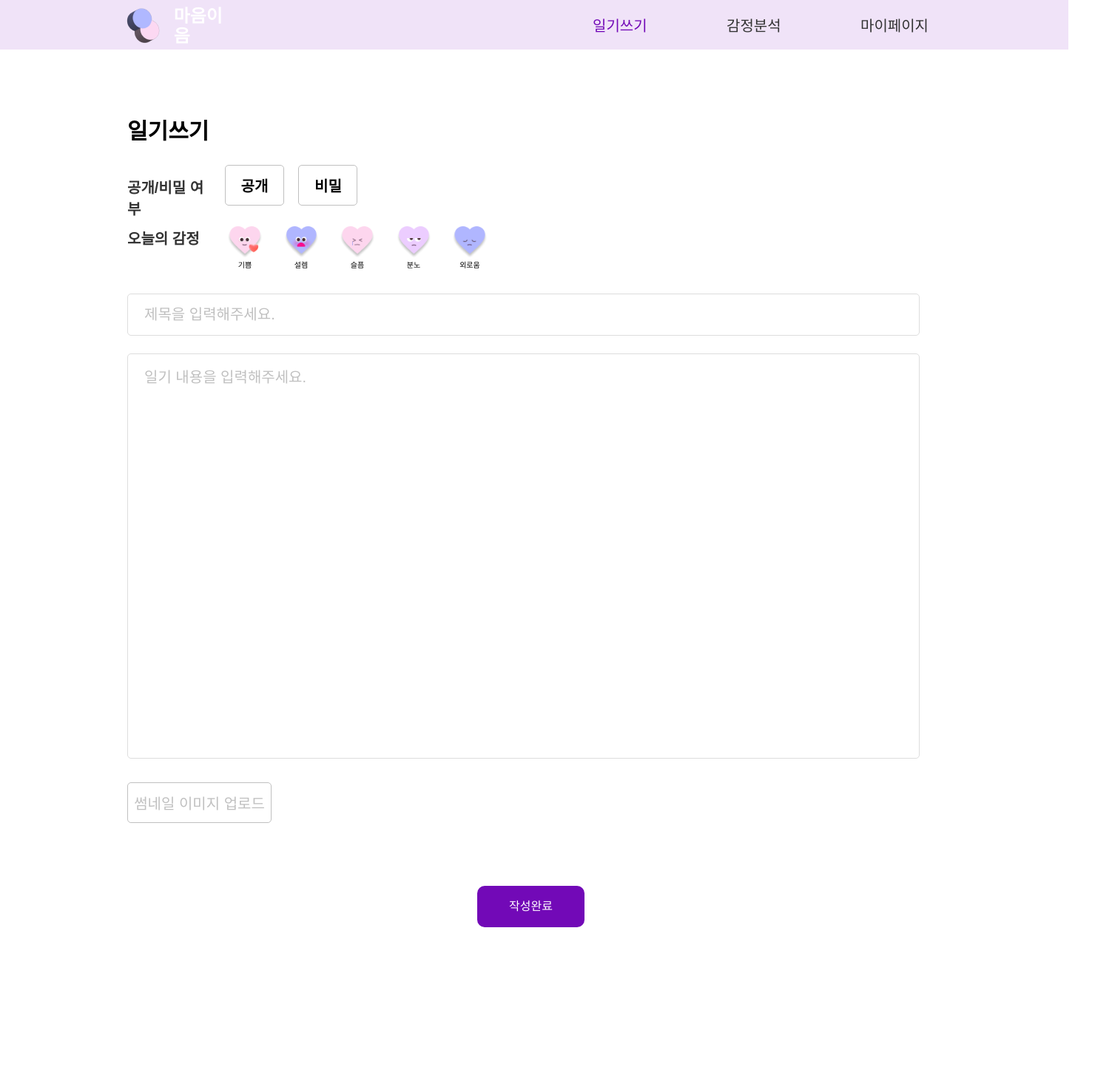
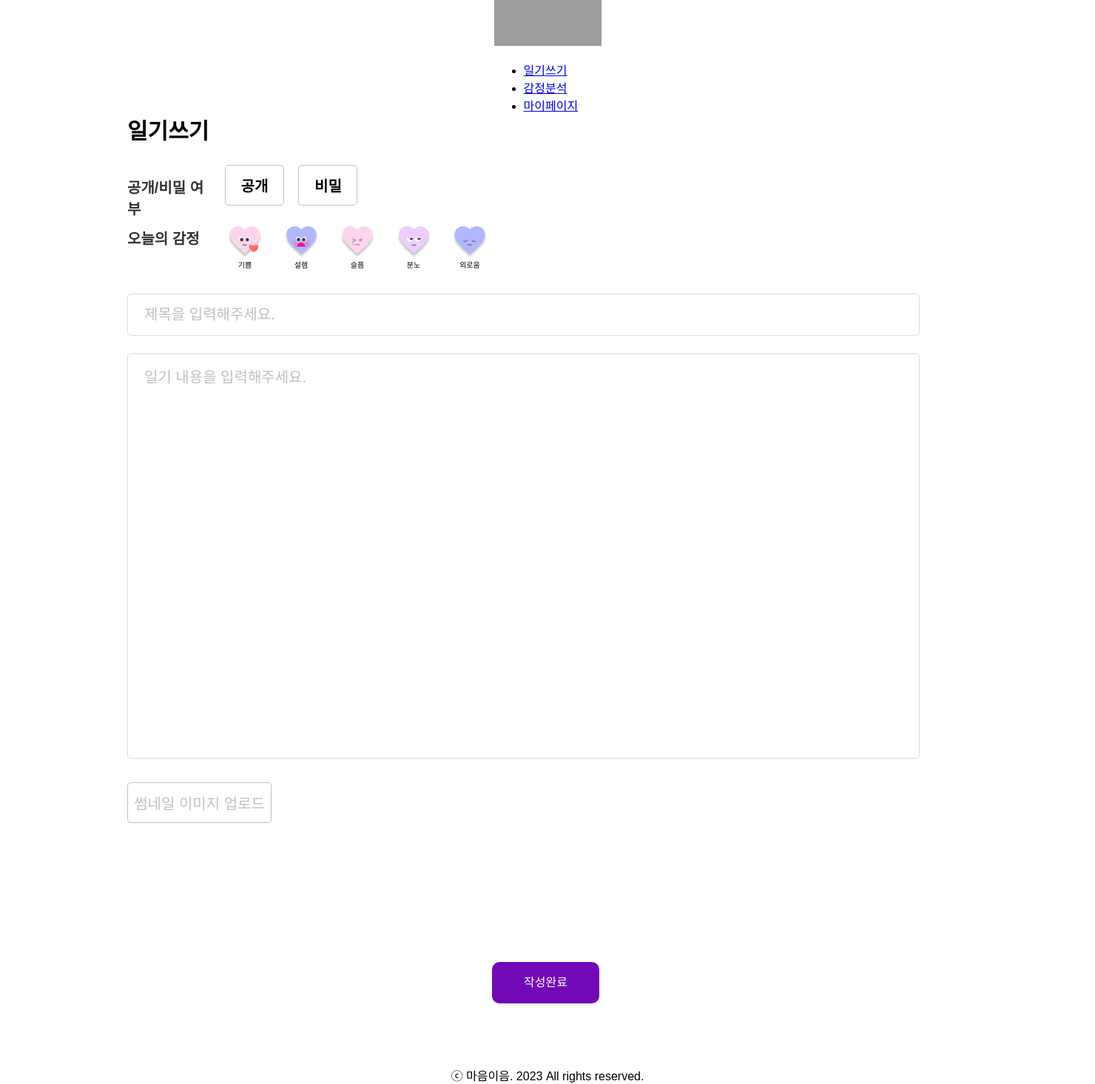
Before and after one commit to hyeonjins/Maeumium_back, a Django app: page /write/ in a window 1480 px wide. Shown: the whole page at 74% size. Before the commit the page ends 1254 px from the top, so only its background shows below. Run offline with Django 4.2, Linux system fonts and the light colour scheme; grey boxes are pictures that could not be loaded.

Commit message:
일기쓰기 페이지

```diff
--- a/static/css/write.css
+++ b/static/css/write.css
@@ -1,121 +1,22 @@
+.roots {
+    display: flex;
+    flex-direction: column;
+    justify-content: center;
+    align-items: center;
+}
+
 body {
     margin: 0;
     padding: 0;
     font-family: 'GangwonEduAll', sans-serif;
-}
-
-/*
-.page-container {
-    border: 1px solid #000;
-    background: #FCFCFC;
-    box-shadow: 0px 4px 4px 0px rgba(0, 0, 1, 0.25);
-    width: 1440px;
-    height: 1222px;
-    position: relative;
-}
-*/
-.navbar {
     display: flex;
-    width: 1444px;
-    height: 67px;
-    left: -4px;
-
-    flex-shrink: 0;
-    justify-content: space-between;
+    flex-direction: column;
+    justify-content: center;
     align-items: center;
-    background-color: #F0E3F8;
-}
-
-.logo {
-    position: absolute;
-    left: 165px;
-    top: 4px;
-    bottom: 1156px;
-    display: flex;
-    align-items: center;
-    color: #FFF;
-
-    line-height: normal;
-    width: 146.55px;
-    height: 62px;
 
 }
 
-.logo-text {
-    line-height: 27px;
-    font-size: 23.846px;
-    font-weight: 600;
-    /*-webkit-text-fill-color: #FFFFFF; /* 텍스트 내용 흰색 */
-    /*-webkit-text-stroke: 0.02px #C0C0C0; /* 텍스트 테두리 추가 */
-
-}
-
-.logo img {
-    width: 59.832px;
-    height: 62px;
-    flex-shrink: 0;
-    margin-right: 10px;
-    /*background: url('/static/images/Rectangle.png'), lightgray -42.056px -34.252px / 223.188% 215.385% no-repeat;*/
-}
-
-
-.nav-links {
-    position: relative;
-    list-style: none;
-    display: flex;
-    left: 761px;
-}
-
-.nav-links li a {
-    position: relative;
-
-    width: 181px;
-    height: 23px;
-
-    display: flex;
-    align-items: center;
-
-    text-decoration: none;
-    transition: color 0.3s;
-    font-size: 20px;
-    font-style: normal;
-    font-weight: 500;
-    line-height: normal;
-
-}
-
-/* 일기쓰기 링크 스타일 */
-.diary-link {
-    color: #7209B7; /* 변경 가능한 컬러로 설정 */
-}
-
-.diary-link:hover {
-    color: #A6212A; /* 변경 가능한 컬러로 설정 */
-    cursor: pointer;
-}
-
-/* 감정분석 링크 스타일 */
-.analysis-link {
-    color: #333; /* 변경 가능한 컬러로 설정 */
-}
-
-.analysis-link:hover {
-    color: #A6212A; /* 변경 가능한 컬러로 설정 */
-    cursor: pointer;
-}
-
-/* 마이페이지 링크 스타일 */
-.mypage-link {
-    color: #333; /* 변경 가능한 컬러로 설정 */
-}
-
-.mypage-link:hover {
-    color: #A6212A; /* 변경 가능한 컬러로 설정 */
-    cursor: pointer;
-}
-
-
-.diary-writing {
+.writing-label {
     width: 181px;
     height: 34px;
     top: 153px;
@@ -338,3 +239,8 @@ label.thumbnail-upload-text {
     text-align: center;
     cursor: pointer;
 }
+
+/* footer */
+.wrapper {
+    height: 50px;
+}
--- a/templates/Diary/write.html
+++ b/templates/Diary/write.html
@@ -7,47 +7,46 @@
     <meta name="viewport" content="width=device-width, initial-scale=1">
     <title>마음이음</title>
     <link rel="stylesheet" href="{% static 'css/write.css' %}">
-    <script src="{% static 'js/write.js' %}"></script>
+    <link rel="stylesheet" href="{% static 'css/global.css' %}">
 </head>
 <body>
-
+<!-- nav바 -->
 <nav class="navbar">
-    <div class="logo">
-        <img src="{% static 'images/Rectangle.png' %}" alt="Logo">
-        <div class="logo-text">마음이음</div>
+    <div class="navbar__logo">
+        <a><img src="{% static 'image/logo_white.png' %}" alt="Logo" width="145px" height="62px"></a>
     </div>
-    <ul class="nav-links">
-        <li><a class="diary-link" href="#">일기쓰기</a></li>
-        <li><a class="analysis-link" href="#">감정분석</a></li>
-        <li><a class="mypage-link" href="#">마이페이지</a></li>
+    <ul class="navbar__menu">
+        <li class="writing"><a href="#">일기쓰기</a></li>
+        <li class="analysis"><a href="#">감정분석</a></li>
+        <li class="mypage"><a href="#">마이페이지</a></li>
     </ul>
 
 </nav>
 
 <div class="main-content">
-    <div class="diary-writing">일기쓰기</div>
+    <div class="writing-label">일기쓰기</div>
     <div class="privacy-label">공개/비밀 여부</div>
     <div class="emotion-label">오늘의 감정</div>
 
     <div class="emotion-images">
         <div class="emotion-image">
-            <img src="{% static 'images/기쁨.png' %}" alt="Emotion Image">
+            <img src="{% static 'image/기쁨.png' %}" alt="Emotion Image">
             <div class="emotion-text">기쁨</div>
         </div>
         <div class="emotion-image">
-            <img src="{% static 'images/설렘.png' %}" alt="Emotion Image">
+            <img src="{% static 'image/설렘.png' %}" alt="Emotion Image">
             <div class="emotion-text">설렘</div>
         </div>
         <div class="emotion-image">
-            <img src="{% static 'images/슬픔.png' %}" alt="Emotion Image">
+            <img src="{% static 'image/슬픔.png' %}" alt="Emotion Image">
             <div class="emotion-text">슬픔</div>
         </div>
         <div class="emotion-image">
-            <img src="{% static 'images/분노.png' %}" alt="Emotion Image">
+            <img src="{% static 'image/분노.png' %}" alt="Emotion Image">
             <div class="emotion-text">분노</div>
         </div>
         <div class="emotion-image">
-            <img src="{% static 'images/외로움.png' %}" alt="Emotion Image">
+            <img src="{% static 'image/외로움.png' %}" alt="Emotion Image">
             <div class="emotion-text">외로움</div>
         </div>
     </div>
@@ -72,7 +71,110 @@
         <span class="submit-button-text">작성완료</span>
     </div>
 
+</div>
+<!-- footer -->
+<div class="wrapper"></div>
+<footer>
+    ⓒ 마음이음. 2023 All rights reserved.
+</footer>
+</body>
 
-</div>
-</body>
+
+<script>
+    document.addEventListener("DOMContentLoaded", function () {
+        const submitButton = document.querySelector(".submit-button");
+        const titleInput = document.querySelector(".title-input");
+        const contentInput = document.querySelector(".content-input");
+        const emotionImages = document.querySelectorAll(".emotion-image");
+        const privacyButtons = document.querySelectorAll(".privacy-button");
+        const thumbnailUploadButton = document.querySelector(".thumbnail-upload-button");
+        const thumbnailUploadInput = document.getElementById("thumbnail-upload");
+
+        thumbnailUploadButton.addEventListener("click", function () {
+            thumbnailUploadInput.click(); // 파일 업로드 요소 클릭 이벤트 발생
+        });
+
+        thumbnailUploadInput.addEventListener("change", function () {
+            const selectedFile = thumbnailUploadInput.files[0]; // 선택한 파일 가져오기
+            if (selectedFile) {
+                // 여기에 파일 업로드 처리 로직을 추가하세요 (예: 서버로 파일 전송 등)
+                alert("파일 업로드 완료: " + selectedFile.name);
+            }
+        });
+
+        submitButton.addEventListener("click", function () {
+            let isValid = true;
+
+            if (titleInput.value.trim() === "") {
+                alert("제목은 필수로 입력해야 합니다!");
+                isValid = false;
+            }
+
+            let selectedEmotion = false;
+            emotionImages.forEach(emotionImage => {
+                if (emotionImage.classList.contains("selected")) {
+                    selectedEmotion = true;
+                }
+            });
+
+            if (!selectedEmotion) {
+                alert("오늘의 감정 선택은 필수입니다!");
+                isValid = false;
+            }
+
+            let selectedPrivacy = false;
+            privacyButtons.forEach(privacyButton => {
+                if (privacyButton.classList.contains("selected")) {
+                    selectedPrivacy = true;
+                }
+            });
+
+            if (!selectedPrivacy) {
+                alert("공개/비밀 여부 선택은 필수입니다!");
+                isValid = false;
+            }
+
+            if (contentInput.value.trim() === "") {
+                alert("내용 입력은 필수입니다!");
+                isValid = false;
+            }
+
+            if (isValid) {
+                alert("작성 완료되었습니다!");
+                // 메인 페이지로 이동하는 코드 추가
+                window.location.href = "URL_메인_페이지"; // 메인 페이지의 URL로 변경해주세요
+            }
+        });
+
+        emotionImages.forEach(emotionImage => {
+            emotionImage.addEventListener("click", function () {
+                if (this.classList.contains("selected")) {
+                    this.classList.remove("selected");
+                } else {
+                    emotionImages.forEach(emotion => {
+                        emotion.classList.remove("selected");
+                    });
+                    this.classList.add("selected");
+                }
+            });
+        });
+
+        privacyButtons.forEach(privacyButton => {
+            privacyButton.addEventListener("click", function () {
+                if (this.classList.contains("selected")) {
+                    this.classList.remove("selected");
+                } else {
+                    privacyButtons.forEach(privacy => {
+                        privacy.classList.remove("selected");
+                    });
+                    this.classList.add("selected");
+                }
+            });
+        });
+    });
+
+
+</script>
+
+
 </html>
```
Also changed, not shown: static/js/write.js (deleted, +0 -91 lines), Diary/settings.py (line endings or trailing spaces), static/image/기쁨.png (renamed from static/images/기쁨.png), static/image/분노.png (renamed from static/images/분노.png), static/image/설렘.png (renamed from static/images/설렘.png), static/image/슬픔.png (renamed from static/images/슬픔.png), static/image/외로움.png (renamed from static/images/외로움.png), static/images/Rectangle.png (deleted).
